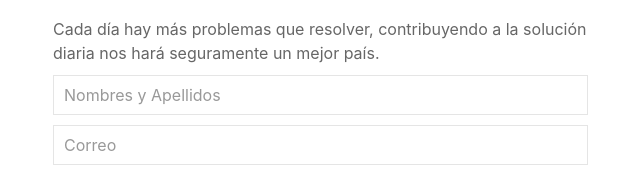
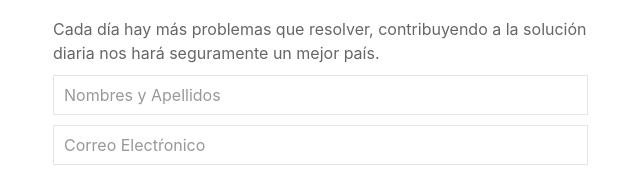
Before and after one commit to alitev/alibus, a plain HTML site: page index.html in a window 1280 px wide. Shown: the part 4430-4612 px from the top of the page, 622-1262 px from the left. Drawn offline with Linux system fonts and the light colour scheme.

Commit message:
correo electronico

```diff
--- a/index.html
+++ b/index.html
@@ -443,7 +443,7 @@
 						    <div class="uk-margin">
 						        <div class="uk-form-controls">
 						            <input class="uk-input uk-margin-small-top" id="name" type="text" placeholder="Nombres y Apellidos">
-						            <input class="uk-input uk-margin-small-top" id="name" type="text" placeholder="Correo">
+						            <input class="uk-input uk-margin-small-top" id="name" type="text" placeholder="Correo Electŕonico">
 						        </div>
 						    </div>
 
```
